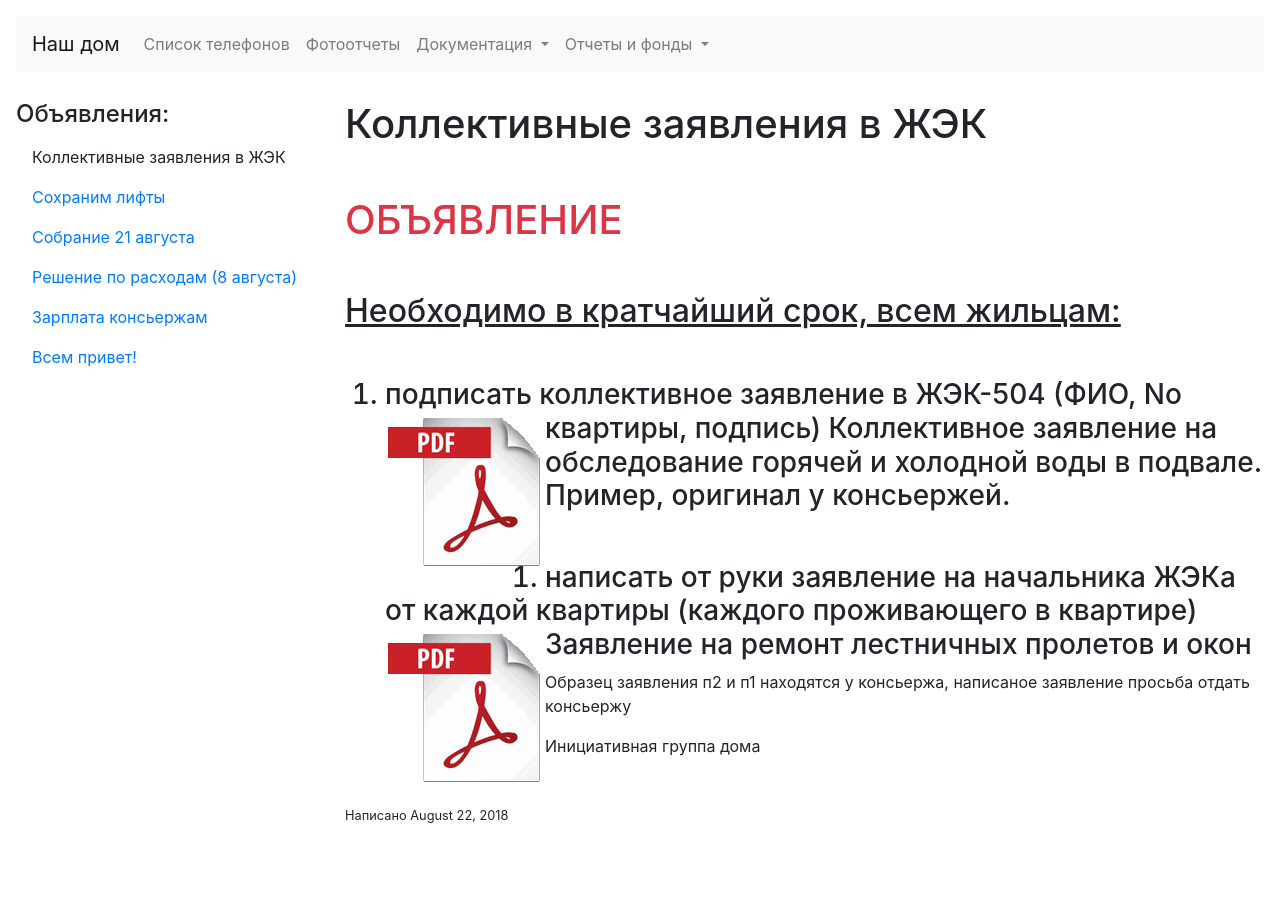
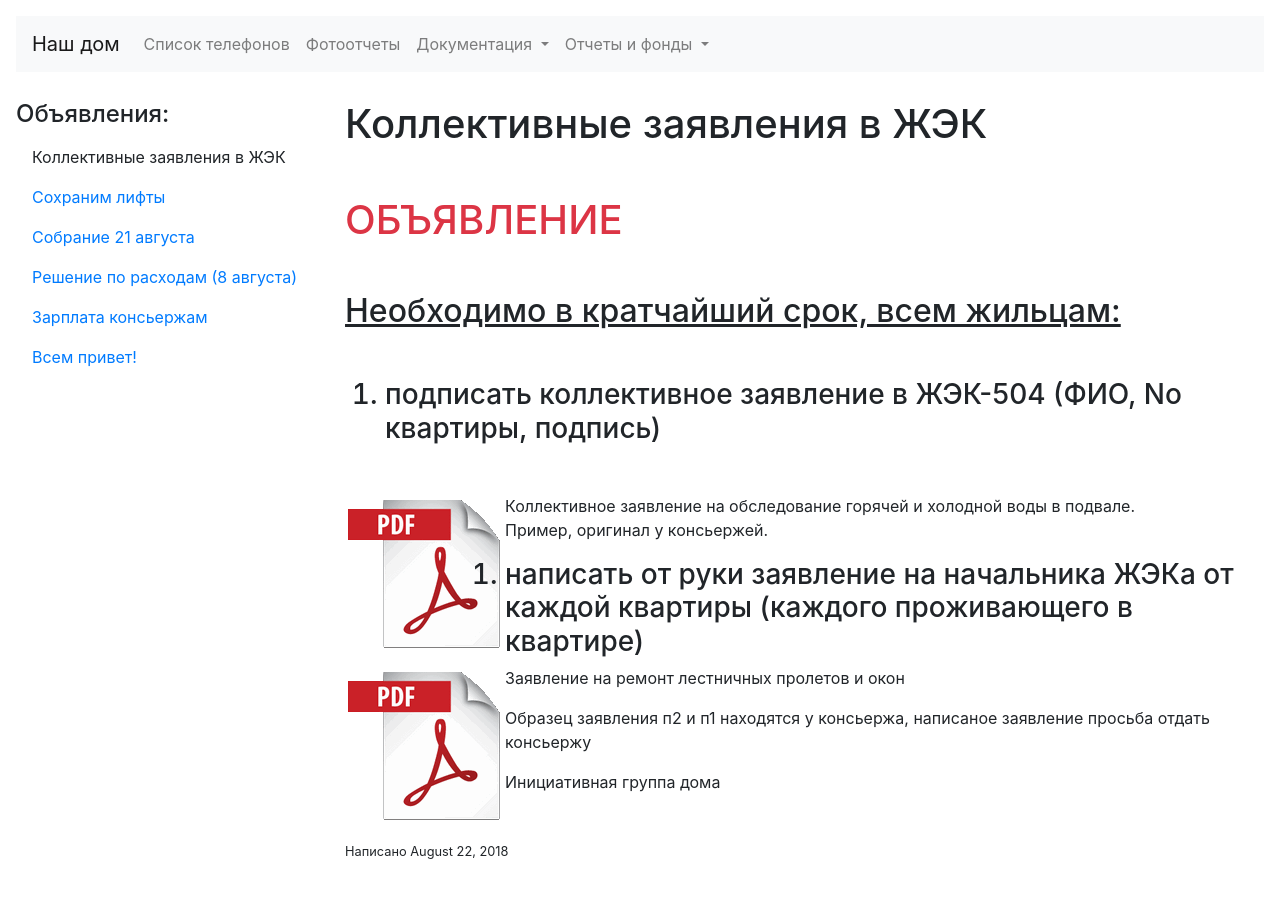
Before and after one commit to heroes-kiev/16b, a Jekyll site: the page built from _posts/2018-08-22-collective-statement.md, in a window 1280 px wide. Built offline with Jekyll 4.4.1, drawn with Linux system fonts in a browser that asks for light colours.

Commit message:
fix styling

```diff
--- a/_posts/2018-08-22-collective-statement.md
+++ b/_posts/2018-08-22-collective-statement.md
@@ -11,14 +11,14 @@ title: Коллективные заявления в ЖЭК
 {: .u .mb-5}
 
 1. подписать коллективное заявление в ЖЭК-504 (ФИО, No квартиры, подпись)
+{: .h3 .mb-5}
    [![Коллективное заявление на обследование горячей и холодной воды в подвале](/assets/images/icons/pdf.png){:align="left"}](/assets/statements/housing office - water сommittee in the basement.pdf)
    Коллективное заявление на обследование горячей и холодной воды в подвале.
    Пример, оригинал у консьержей.
-{: .h3 .mb-5}
 2. написать от руки заявление на начальника ЖЭКа от каждой квартиры (каждого проживающего в квартире)
+{: .h3}
    [![Заявление на ремонт лестничных пролетов и окон](/assets/images/icons/pdf.png){:align="left"}](/assets/statements/housing office - repair of staircases and windows.pdf)
    Заявление на ремонт лестничных пролетов и окон
-{: .h3}
 
 Образец заявления п2 и п1 находятся у консьержа, написаное заявление просьба отдать консьержу
 
```
